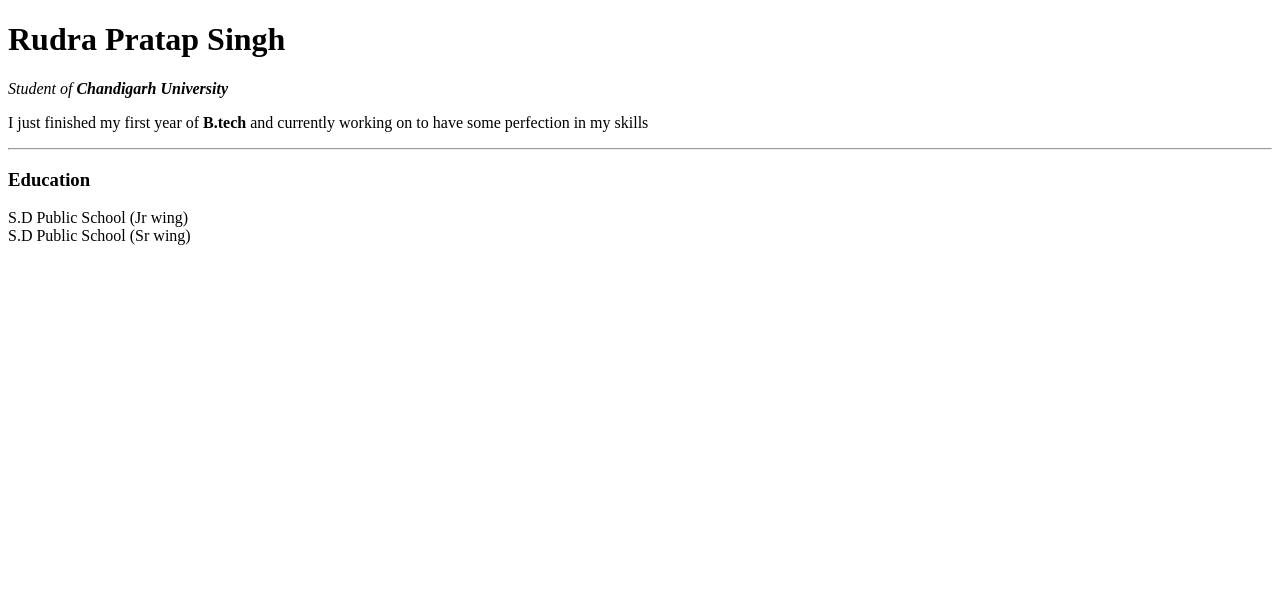
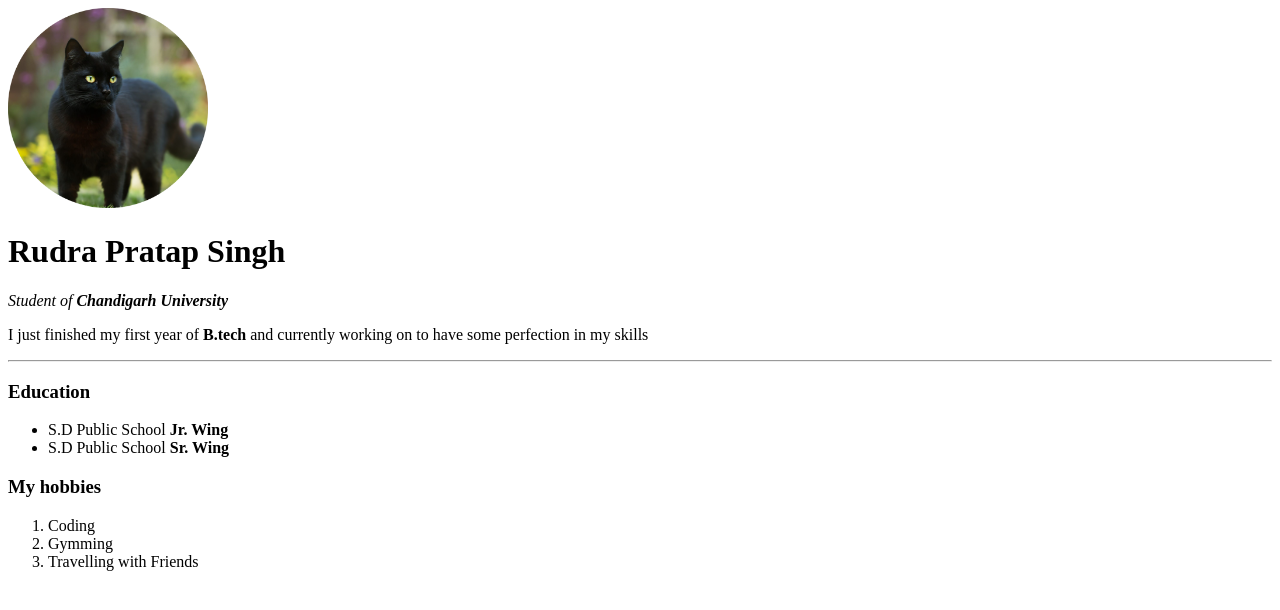
Before and after one commit to lucifer78907/Web_only_prac, a plain HTML site: page index.html in a window 1280 px wide. Drawn offline with Linux system fonts and the light colour scheme.

Commit message:
added image

```diff
--- a/index.html
+++ b/index.html
@@ -5,18 +5,24 @@
     <meta charset="UTF-8">
     <title>Rudra Personal Site</title>
 </head>
-
 <body>
+    <img src="images/cat.png" alt="My catto" width="200">
     <h1>Rudra Pratap Singh</h1>
     <p><em> Student of <strong>Chandigarh University </strong></em></p>
     <p>I just finished my first year of <strong>B.tech</strong> and currently working on to have
         some perfection in my skills</p>
     <hr>
     <h3>Education</h3>
-    <p>S.D Public School (Jr wing)
-        <br>
-       S.D Public School (Sr wing)
-    </p>
+    <ul>
+        <li>S.D Public School <strong>Jr. Wing</strong></li>
+        <li>S.D Public School <strong>Sr. Wing</strong></li>
+    </ul>
+    <h3>My hobbies</h3>
+    <ol>
+        <li>Coding</li>
+        <li>Gymming</li>
+        <li>Travelling with Friends</li>
+    </ol>
 </body>
 
 </html>
```
Also changed, not shown: images/cat.png (added).
